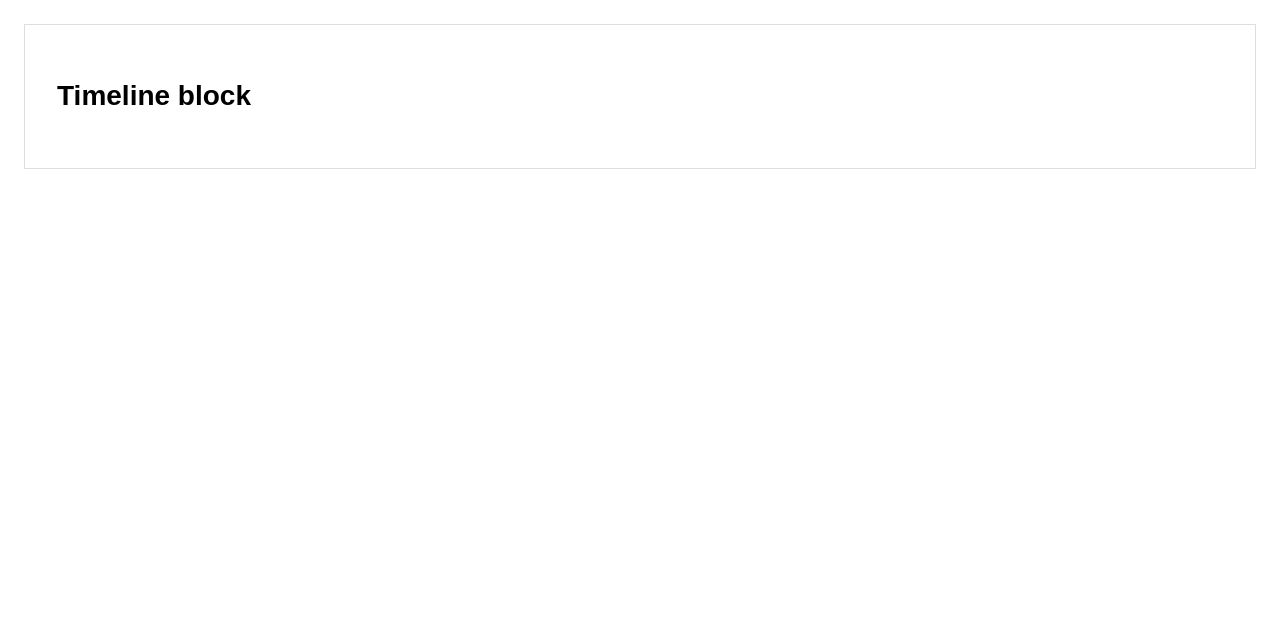
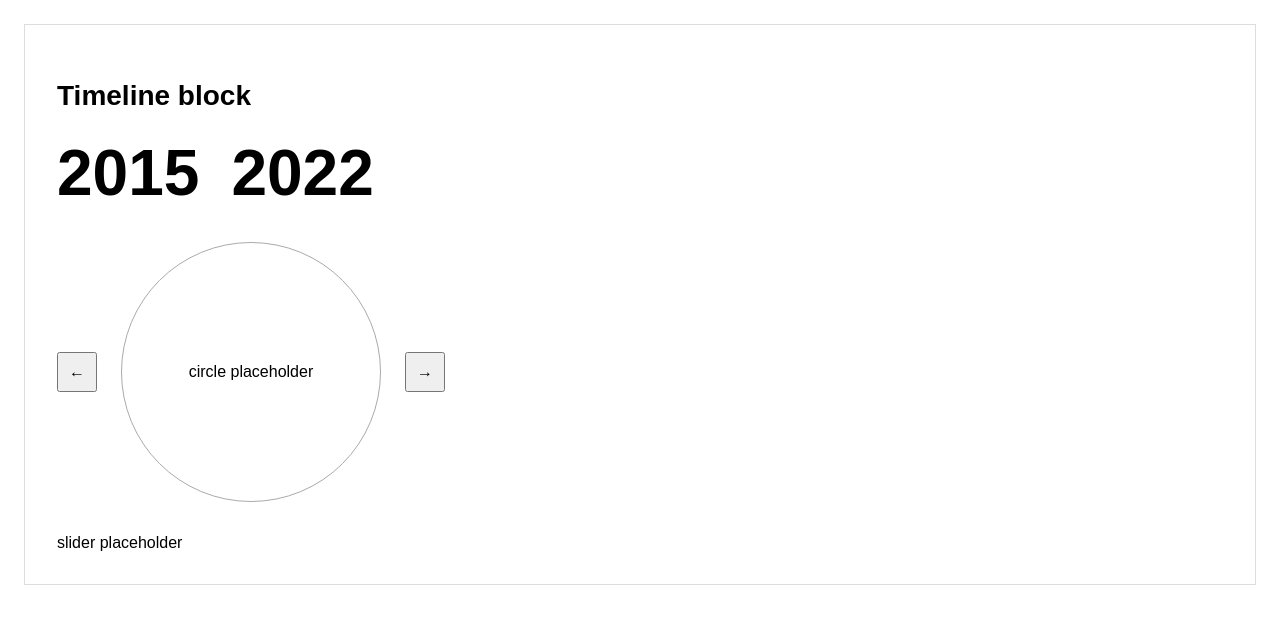
Before and after one commit to when-dev/only-digital-test, a React app: page / in a window 1280 px wide. Shown: the top 624 px of the page. Built offline with nearby package versions, Linux system fonts and the light colour scheme.

Commit message:
feat: added timeline layout skeleton

```diff
--- a/src/components/Timeline.scss
+++ b/src/components/Timeline.scss
@@ -7,3 +7,36 @@
 	font-size: 28px;
 	margin-bottom: 24px;
 }
+
+.timeline__years {
+	display: flex;
+	gap: 32px;
+	margin-bottom: 32px;
+}
+
+.timeline_year {
+	font-size: 64px;
+	font-weight: 700;
+}
+
+.timeline__circle-area {
+	display: flex;
+	align-items: center;
+	gap: 24px;
+	margin-bottom: 32px;
+}
+
+.timeline__circle {
+	width: 260px;
+	height: 260px;
+	border-radius: 50%;
+	border: 1px solid #aaa;
+	display: flex;
+	align-items: center;
+	justify-content: center;
+}
+
+.timeline__arrow {
+	width: 40px;
+	height: 40px;
+}
--- a/src/components/Timeline.tsx
+++ b/src/components/Timeline.tsx
@@ -4,6 +4,23 @@ export function Timeline() {
 	return (
 		<section className='timeline'>
 			<h2 className='timeline__title'>Timeline block</h2>
+
+			<div className='timeline__years'>
+				<span className='timeline_year'>2015</span>
+				<span className='timeline_year'>2022</span>
+			</div>
+
+			<div className='timeline__circle-area'>
+				<button className='timeline__arrow'>&#8592;</button>
+
+				<div className='timeline__circle'>circle placeholder</div>
+
+				<button className='timeline__arrow'>&#8594;</button>
+			</div>
+
+			<div className="timeline__slider-placeholder">
+				slider placeholder
+			</div>
 		</section>
 	)
 }
```
